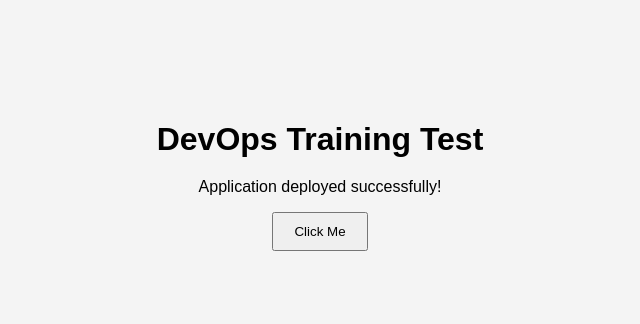
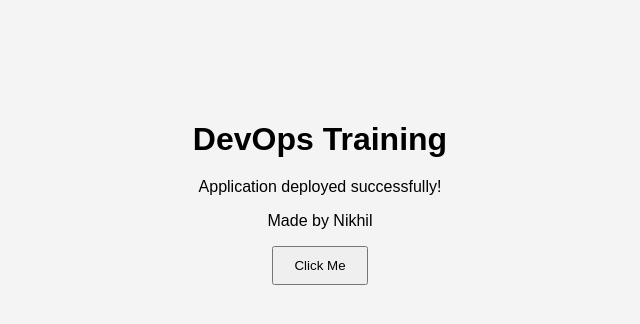
Before and after one commit to nikhilkttn/devops-training-static-site, a website: page index.html in a window 1280 px wide. Shown: the whole page, without its empty margins (320-960 px from the left). Drawn offline with Linux system fonts and the light colour scheme.

Commit message:
Update index file

```diff
--- a/index.html
+++ b/index.html
@@ -8,8 +8,9 @@
 </head>
 <body>
   <div class="container">
-    <h1>DevOps Training Test</h1>
+    <h1>DevOps Training</h1>
     <p>Application deployed successfully!</p>
+    <p>Made by Nikhil</p>
     <button id="deployButton">Click Me</button>
     <p id="message"></p>
   </div>
```
